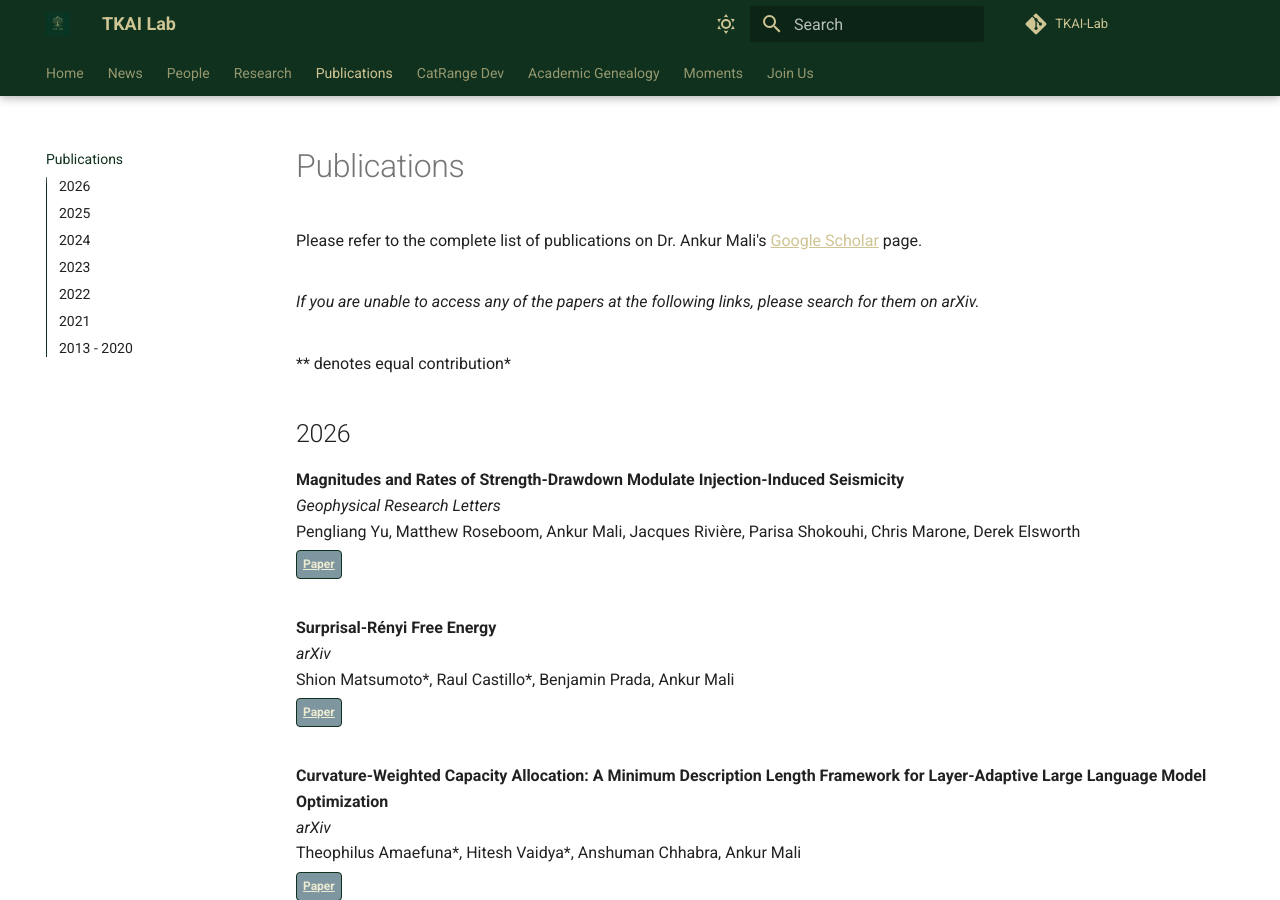
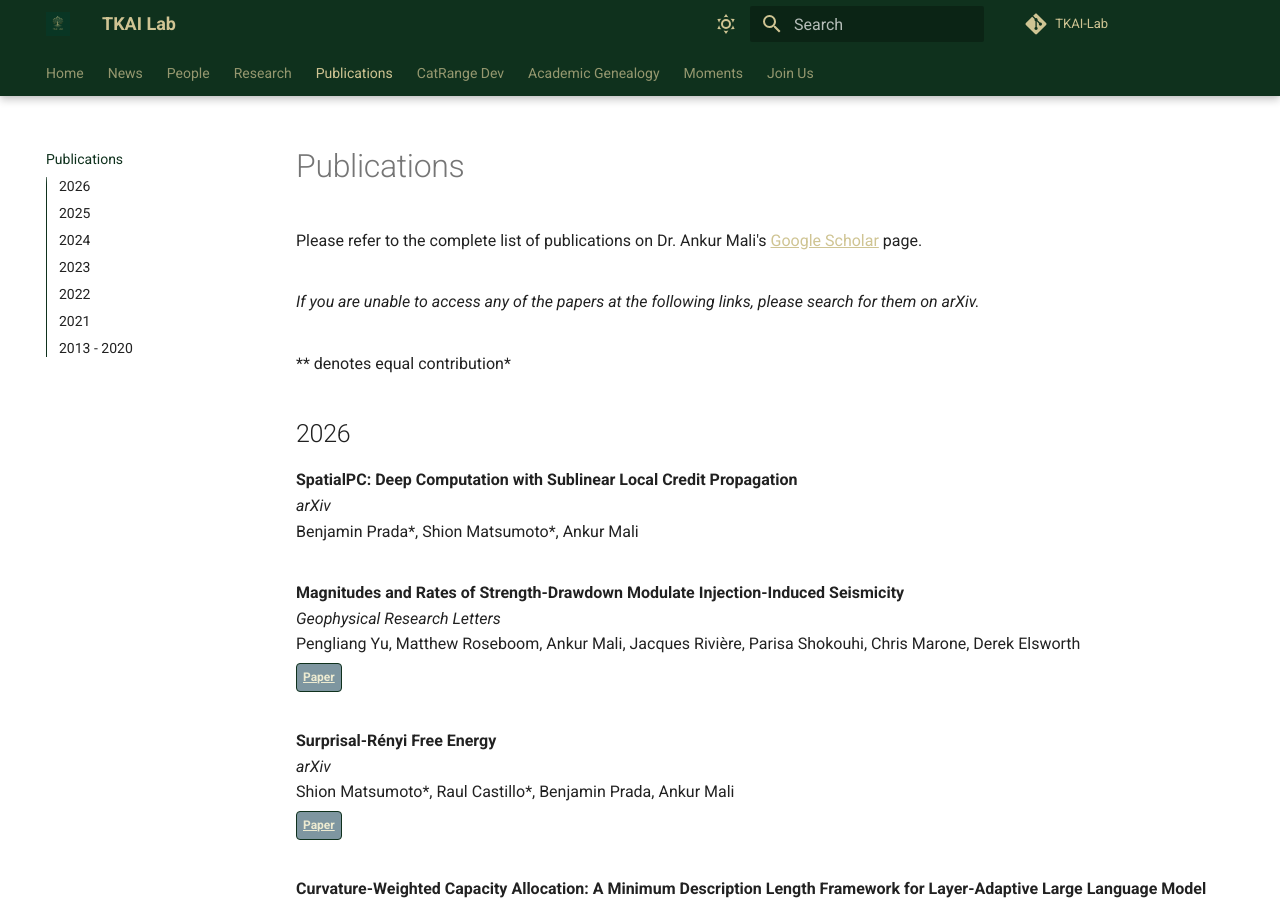
Before and after one commit to TKAI-LAB-Mali/tkai-lab-mali.github.io, an MkDocs documentation site: the page built from docs/publications.md, in a window 1280 px wide and 900 px high. Built offline with MkDocs 1.6.1 and Material for MkDocs 9.7.7, drawn with Linux system fonts in a browser that asks for light colours.

Commit message:
skeleton

```diff
--- a/docs/publications.md
+++ b/docs/publications.md
@@ -10,6 +10,11 @@ Please refer to the complete list of publications on Dr. Ankur Mali's [Google Sc
 \** denotes equal contribution*
 
 ## 2026
+
+**SpatialPC: Deep Computation with Sublinear Local Credit Propagation**<br>
+    *arXiv*<br>
+    Benjamin Prada\*, Shion Matsumoto\*, Ankur Mali<br>
+    <!-- [Paper](){ .md-button .md-button--small } -->
 
 **Magnitudes and Rates of Strength-Drawdown Modulate Injection-Induced Seismicity**<br>
     *Geophysical Research Letters*<br>
```
Also changed, not shown: docs/news.md (+5 -1 lines).
